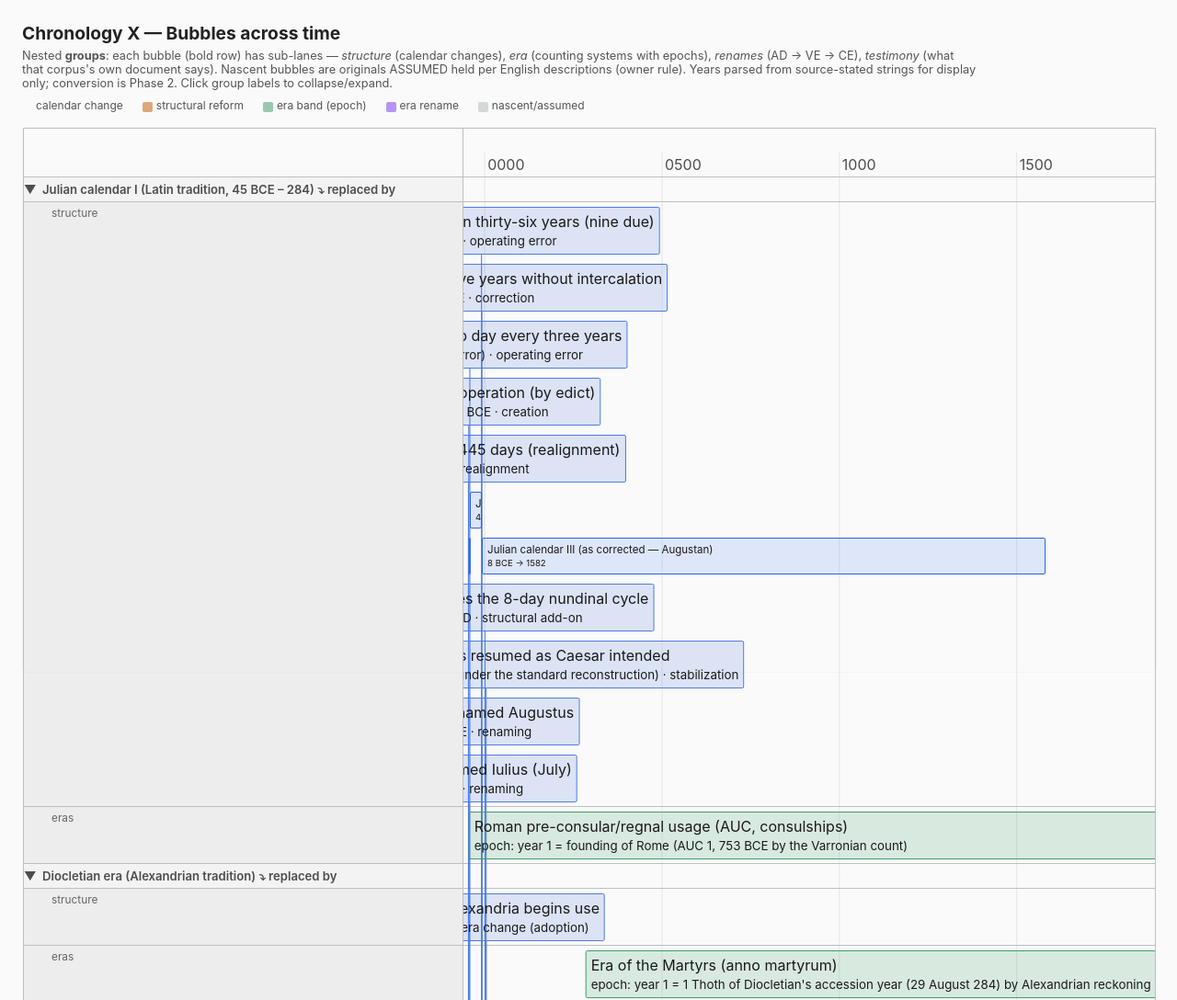
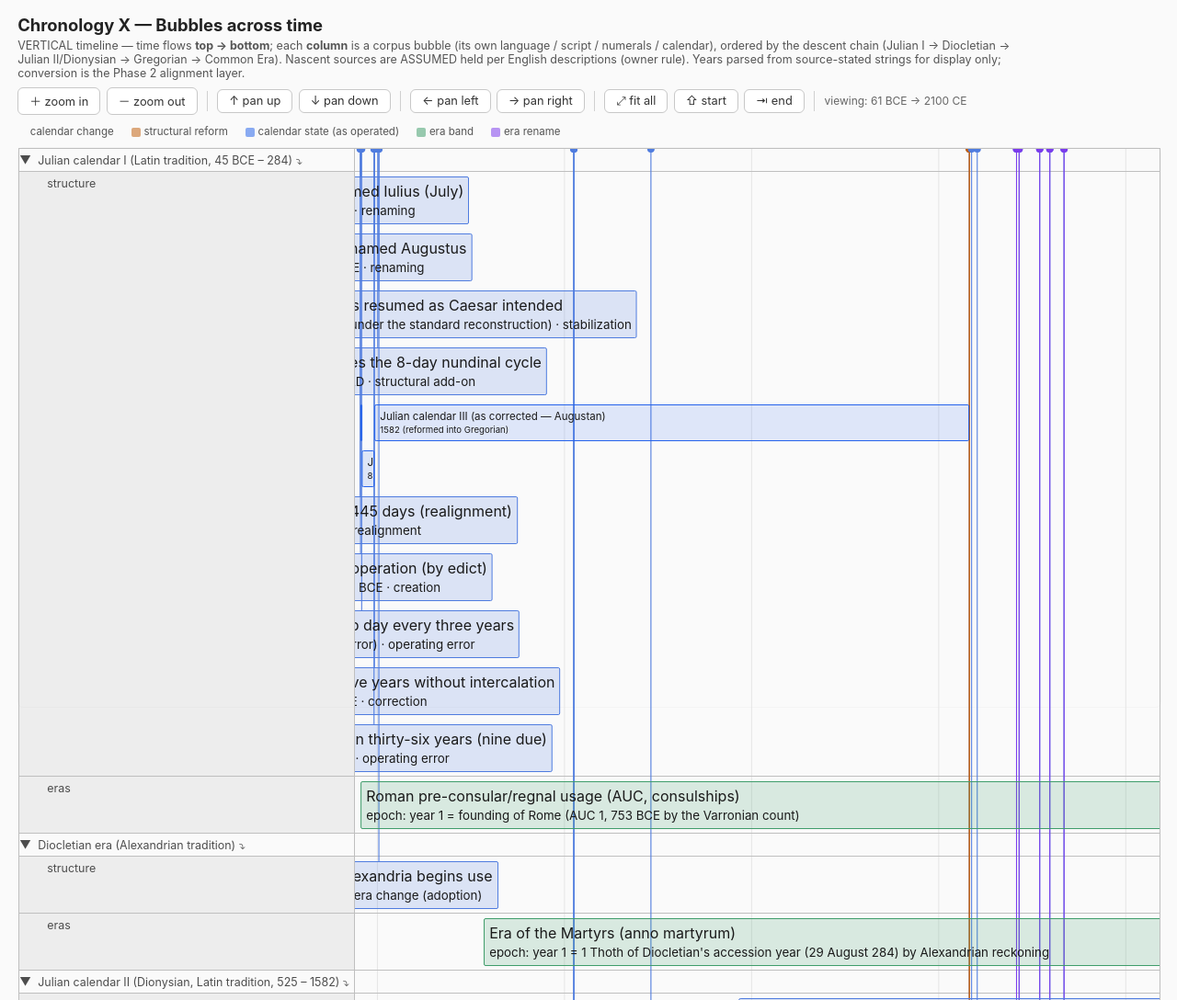
Before and after one commit to abenagainc/chronology, a plain HTML site: page bubbles.html in a window 1280 px wide. Shown: the top 1088 px of the page at 92% size. Drawn offline with Linux system fonts and the light colour scheme.

Commit message:
deploy: 25601c8

```diff
--- a/bubbles.html
+++ b/bubbles.html
@@ -7,43 +7,64 @@
 <script src="vendor/vis-timeline-graph2d.min.js"></script>
 <style>
   :root { color-scheme: light dark; }
-  body { font-family: -apple-system, "Segoe UI", sans-serif; margin: 0; padding: 1.5rem;
+  body { font-family: -apple-system, "Segoe UI", sans-serif; margin: 0; padding: 1rem 1.2rem;
          background: #fafafa; color: #222; }
-  h1 { font-size: 1.2rem; margin: 0 0 .3rem; }
-  .note { color: #555; font-size: .8rem; max-width: 65rem; margin: .2rem 0 .6rem; }
-  .legend { font-size: .75rem; margin: .4rem 0 1rem; color: #555; }
-  .legend span { margin-right: 1.1rem; }
-  .sw { display: inline-block; width: 11px; height: 11px; border-radius: 2px; margin-right: .25rem; vertical-align: middle; }
-  #timeline { width: 100%; height: 74vh; border: 1px solid #ccc2; border-radius: 6px; }
-  /* item classes */
+  h1 { font-size: 1.15rem; margin: 0 0 .25rem; }
+  .note { color: #555; font-size: .78rem; max-width: 68rem; margin: .15rem 0 .5rem; }
+  /* nav bar */
+  .nav { display: flex; gap: .4rem; align-items: center; margin: .4rem 0 .7rem; flex-wrap: wrap; }
+  .nav button { font: inherit; font-size: .8rem; padding: .28rem .75rem; border: 1px solid #c8c8c8;
+    border-radius: 6px; background: #fff; color: #333; cursor: pointer; }
+  .nav button:hover { background: #f0f0f0; }
+  .nav button:active { background: #e2e2e2; }
+  .nav .sep { width: 1px; height: 1.4rem; background: #d0d0d0; margin: 0 .25rem; }
+  .nav .range { font-size: .75rem; color: #666; min-width: 12rem; }
+  .legend { font-size: .72rem; margin: .2rem 0 .6rem; color: #555; }
+  .legend span { margin-right: 1rem; }
+  .sw { display: inline-block; width: 10px; height: 10px; border-radius: 2px; margin-right: .22rem; vertical-align: middle; }
+  #timeline { width: 100%; height: 76vh; border: 1px solid #ccc2; border-radius: 6px; }
+  /* items */
   .vis-item.b-cal { background: #4f7cdf2e; border-color: #4f7cdf; }
   .vis-item.b-cal.reform { background: #c25f0e2e; border-color: #c25f0e; }
   .vis-item.b-era { background: #3f9d6b2e; border-color: #3f9d6b; }
   .vis-item.b-rename { background: #7c3aed2e; border-color: #7c3aed; }
   .vis-item.b-state { background: #2563eb22; border-color: #2563eb; font-size: .72rem; }
-  /* group styling: bubble rows bold, sub-lanes smaller */
-  .vis-label { font-size: .82rem; }
-  .vis-group-level-0 { font-weight: 600; background: #f0f0f0aa; }
-  .vis-group-level-1 .vis-inner { font-size: .74rem; color: #666; padding-left: .8rem; }
+  /* labels */
+  .vis-label { font-size: .78rem; }
   .nascent-flag { background: #92400e1a; border: 1px solid #b45309; color: #92400e;
-    display: inline-block; font-size: .66rem; padding: .05rem .45rem; border-radius: 99px; margin-left: .4rem; }
+    display: inline-block; font-size: .64rem; padding: .04rem .4rem; border-radius: 99px; margin-left: .35rem; }
   .descent-flag { background: #1d4ed81a; border: 1px solid #3b82f6; color: #1d4ed8;
-    display: inline-block; font-size: .66rem; padding: .05rem .45rem; border-radius: 99px; margin-left: .4rem;
+    display: inline-block; font-size: .64rem; padding: .04rem .4rem; border-radius: 99px; margin-left: .35rem;
     cursor: help; }
-  p.note b.desc { color: #1d4ed8; }
-  #err { color: #dc2626; font-size: .8rem; white-space: pre-wrap; }
+  #err { color: #dc2626; font-size: .78rem; white-space: pre-wrap; }
 </style>
 </head>
 <body>
 <h1>Chronology X — Bubbles across time</h1>
-<p class="note">Nested <b>groups</b>: each bubble (bold row) has sub-lanes — <i>structure</i> (calendar changes), <i>era</i> (counting systems with epochs), <i>renames</i> (AD → VE → CE), <i>testimony</i> (what that corpus's own document says).
-Nascent bubbles are originals ASSUMED held per English descriptions (owner rule). Years parsed from source-stated strings for display only; conversion is Phase 2. Click group labels to collapse/expand.</p>
+<p class="note">VERTICAL timeline — time flows <b>top → bottom</b>; each <b>column</b> is a corpus bubble (its own language / script / numerals / calendar), ordered by the descent chain (Julian I → Diocletian → Julian II/Dionysian → Gregorian → Common Era).
+Nascent sources are ASSUMED held per English descriptions (owner rule). Years parsed from source-stated strings for display only; conversion is the Phase 2 alignment layer.</p>
+<div class="nav" id="nav">
+  <button id="btn-zoom-in" title="zoom in">＋ zoom in</button>
+  <button id="btn-zoom-out" title="zoom out">－ zoom out</button>
+  <span class="sep"></span>
+  <button id="btn-up" title="pan up (earlier)">↑ pan up</button>
+  <button id="btn-down" title="pan down (later)">↓ pan down</button>
+  <span class="sep"></span>
+  <button id="btn-left" title="pan left">← pan left</button>
+  <button id="btn-right" title="pan right">→ pan right</button>
+  <span class="sep"></span>
+  <button id="btn-fit" title="fit all">⤢ fit all</button>
+  <button id="btn-start" title="jump to start">⇧ start</button>
+  <button id="btn-end" title="jump to end">⇥ end</button>
+  <span class="sep"></span>
+  <span class="range" id="range">—</span>
+</div>
 <div class="legend">
   <span><i class="sw" style="background:#4f7df88"></i>calendar change</span>
   <span><i class="sw" style="background:#c25f0e88"></i>structural reform</span>
-  <span><i class="sw" style="background:#3f9d6b88"></i>era band (epoch)</span>
+  <span><i class="sw" style="background:#2563eb88"></i>calendar state (as operated)</span>
+  <span><i class="sw" style="background:#3f9d6b88"></i>era band</span>
   <span><i class="sw" style="background:#7c3aed88"></i>era rename</span>
-  <span><i class="sw" style="background:#9ca3af66"></i>nascent/assumed</span>
 </div>
 <div id="err"></div>
 <div id="timeline"></div>
@@ -55,15 +76,16 @@ function ymd(y) {
   return d;
 }
 
-// subgroup kinds per bubble
 const SUB = [
   { key: 'struct', label: 'structure' },
   { key: 'era',    label: 'eras' },
   { key: 'rename', label: 'renames' },
 ];
 
+let TIMELINE = null;
+
 async function load() {
-  const bust = '?cb=' + Date.now();   // always-fresh data (GitHub Pages caches aggressively)
+  const bust = '?cb=' + Date.now();   // always-fresh data (Pages caches aggressively)
   const [bubblesData, ceData] = await Promise.all([
     fetch('data/bubbles.json' + bust).then(r => r.json()),
     fetch('data/ce_lineage.json' + bust).then(r => r.json()),
@@ -72,23 +94,21 @@ async function load() {
   const groups = new vis.DataSet();
   const items = new vis.DataSet();
 
-  // export order IS chronological (earliest attested year first) — trust it
-  const sorted = [...bubblesData.bubbles];
+  // export order IS the descent chain — trust it
+  const sorted = [...bubblesData.bubbles].filter(b => b.status !== 'retired');
 
   let gid = 0;
   for (const b of sorted) {
-    const id = ++gid;                      // bubble group id (numeric)
+    const id = ++gid;
     const gkey = 'b' + id;
-    const shortName = b.label.replace(' — nascent bubble', '');
+    const shortName = b.label;
 
-    // count what this bubble actually has, to decide sub-lanes
     const renameItems = b.label.includes('English') ? ceData.changes.filter(
       c => (c.change_type || '').includes('renam')) : [];
     const hasStruct = b.calendar_changes.length > 0;
     const hasEra = b.eras.length > 0;
     const hasRename = renameItems.length > 0;
 
-    // subgroup ids
     const subIds = [];
     const childDefs = [];
     if (hasStruct) { childDefs.push({ key: SUB[0].key, label: SUB[0].label }); }
@@ -98,33 +118,27 @@ async function load() {
     for (const cd of childDefs) {
       const cid = ++gid;
       subIds.push(cid);
-      groups.add({
-        id: cid,
-        content: cd.label,
-        level: 1,
-        treeLevel: 1,
-      });
+      groups.add({ id: cid, content: cd.label, level: 1, treeLevel: 1 });
     }
 
     groups.add({
       id: id,
       content: shortName + (b.nascent ? ' <span class="nascent-flag">assumed</span>' : '') +
         (b.descent_type
-          ? ` <span class="descent-flag" title="descent: ${b.descent_type} → ${(b.descent_to||'').replace(' — nascent bubble','')}">⤵ ${b.descent_type === 'replaced_by' ? 'replaced by' : b.descent_type === 'reformed_into' ? 'reformed into' : 'described by'}</span>`
+          ? ` <span class="descent-flag" title="descent: ${b.descent_type} → ${(b.descent_to||'').replace(' — nascent bubble','')}">⤵</span>`
           : ''),
       value: id,
       nestedGroups: subIds.length ? subIds : undefined,
       treeLevel: 0,
     });
 
-    // map sub-lane ids
     const sub = {};
     let k = 0;
     if (hasStruct) sub.struct = subIds[k++];
     if (hasEra)    sub.era = subIds[k++];
     if (hasRename) sub.rename = subIds[k++];
 
-    // ---- structure items (stacked); calendar STATES render as back-to-back ranges ----
+    // structure: calendar STATES as ranges, others as points
     for (const c of b.calendar_changes) {
       const y = c.year_display;
       if (y === null || y === undefined) continue;
@@ -133,10 +147,11 @@ async function load() {
       if (isState) {
         items.add({
           group: sub.struct, id: gkey + '-c-' + c.id,
-          content: `${c.name}<br><small>${c.date_original} → ${c.span_until_display || ''}</small>`,
-          start: ymd(y), end: ymd(c.span_until_display !== null && c.span_until_display !== undefined ? c.span_until_display : y + 1),
+          content: `${c.name}<br><small>${c.span_until_original || ''}</small>`,
+          start: ymd(y),
+          end: ymd(c.span_until_display !== null && c.span_until_display !== undefined ? c.span_until_display : y + 1),
           type: 'range', className: 'b-state',
-          title: `${c.name}\ncalendar state: ${c.date_original} → ${c.span_until_display}\nstatus: ${c.status}`,
+          title: `${c.name}\ncalendar state: ${c.date_original} → ${c.span_until_original}\nstatus: ${c.status}`,
         });
       } else {
         items.add({
@@ -149,7 +164,7 @@ async function load() {
       }
     }
 
-    // ---- era bands ----
+    // era bands
     for (const e of b.eras) {
       const yStart = (e.epoch_year !== null && e.epoch_year !== undefined)
         ? e.epoch_year
@@ -164,7 +179,7 @@ async function load() {
       });
     }
 
-    // ---- rename items (English bubble) ----
+    // rename items (English bubble)
     for (const ch of renameItems) {
       const y = parseInt(String(ch.date_original || '').replace(/[^0-9-]/g, ''), 10);
       if (isNaN(y)) continue;
@@ -179,18 +194,76 @@ async function load() {
   }
 
   const options = {
-    orientation: { axis: 'top' },
-    stack: true,                    // stack within lanes — readable overlap handling
+    orientation: { axis: 'left', item: 'top' },   // VERTICAL: time flows top→bottom
+    verticalScroll: true,
+    stack: true,
     groupOrder: 'value',
     groupHeightMode: 'auto',
-    showCurrentTime: true,
-    zoomMin: 1000 * 60 * 60 * 24 * 365,
-    zoomMax: 1000 * 60 * 60 * 24 * 365 * 3000,
-    start: ymd(-60), end: ymd(1900),
+    showCurrentTime: false,
+    zoomMin: 1000 * 60 * 60 * 24 * 30,           // ~1 month
+    zoomMax: 1000 * 60 * 60 * 24 * 365 * 3000,   // 3000 years
+    start: ymd(-60), end: ymd(2100),
     tooltip: { followMouse: true },
     editable: false,
   };
-  new vis.Timeline(document.getElementById('timeline'), items, groups, options);
+  TIMELINE = new vis.Timeline(document.getElementById('timeline'), items, groups, options);
+  bindNav();
+}
+
+function bindNav() {
+  const $ = (id) => document.getElementById(id);
+  const pct = 0.2;
+
+  $('btn-zoom-in').onclick  = () => TIMELINE.zoomIn(pct);
+  $('btn-zoom-out').onclick = () => TIMELINE.zoomOut(pct);
+
+  $('btn-up').onclick    = () => moveWindow(-pct);
+  $('btn-down').onclick  = () => moveWindow(pct);
+  $('btn-left').onclick  = () => moveWindowHorizontal(-pct);
+  $('btn-right').onclick = () => moveWindowHorizontal(pct);
+
+  $('btn-fit').onclick   = () => TIMELINE.fit({ animation: { duration: 300, easingFunction: 'easeInOutQuad' } });
+  $('btn-start').onclick = () => TIMELINE.moveTo(ymd(-60), { animation: { duration: 300, easingFunction: 'easeInOutQuad' } });
+  $('btn-end').onclick   = () => TIMELINE.moveTo(ymd(2100), { animation: { duration: 300, easingFunction: 'easeInOutQuad' } });
+
+  // range readout + keyboard support
+  const fmt = (d) => {
+    const y = d.getFullYear();
+    return y < 1 ? `${1 - y} BCE` : `${y} CE`;
+  };
+  const update = () => {
+    if (!TIMELINE) return;
+    const r = TIMELINE.getWindow();
+    $('range').textContent = `viewing: ${fmt(r.start)} → ${fmt(r.end)}`;
+  };
+  TIMELINE.on('rangechange', update);
+  update();
+
+  window.addEventListener('keydown', (e) => {
+    if (e.target.tagName === 'INPUT') return;
+    switch (e.key) {
+      case '+': case '=': TIMELINE.zoomIn(pct); break;
+      case '-': case '_': TIMELINE.zoomOut(pct); break;
+      case 'ArrowUp': e.preventDefault(); moveWindow(-pct); break;
+      case 'ArrowDown': e.preventDefault(); moveWindow(pct); break;
+      case 'ArrowLeft': e.preventDefault(); moveWindowHorizontal(-pct); break;
+      case 'ArrowRight': e.preventDefault(); moveWindowHorizontal(pct); break;
+      case 'f': case 'F': TIMELINE.fit({ animation: { duration: 300, easingFunction: 'easeInOutQuad' } }); break;
+    }
+  });
+}
+
+// move the visible window along the TIME axis (vertical: up = earlier)
+function moveWindow(fraction) {
+  const r = TIMELINE.getWindow();
+  const span = r.end - r.start;
+  TIMELINE.setWindow(r.start + span * fraction, r.end + span * fraction,
+    { animation: { duration: 200, easingFunction: 'easeInOutQuad' } });
+}
+// pan horizontally (across columns) — nudge the panel scroll
+function moveWindowHorizontal(fraction) {
+  const tl = document.querySelector('.vis-timeline');
+  if (tl) tl.scrollLeft += tl.clientWidth * fraction;
 }
 
 load().catch(e => {
```
